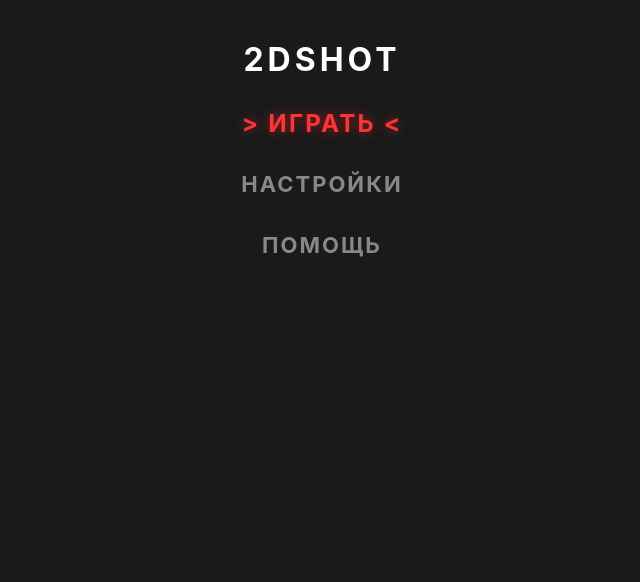
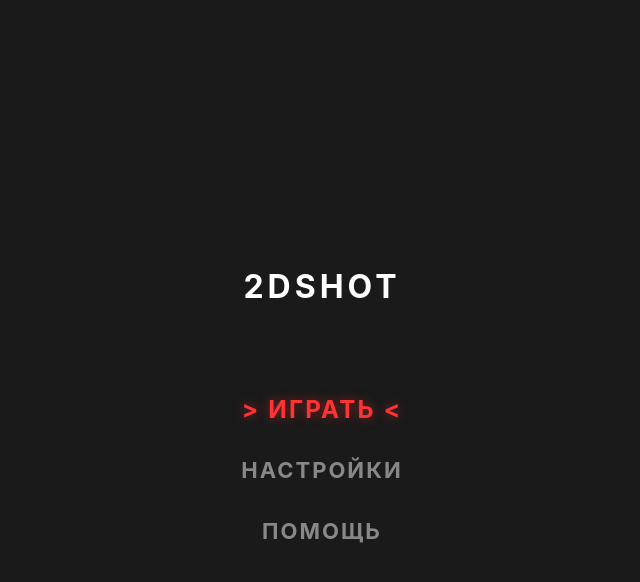
Before and after one commit to mark213364/2DSHOTGAME, a React (Vite) app: page / in a window 1280 px wide. Shown: the top 582 px of the page, without its empty margins (318-958 px from the left). Built offline with nearby package versions, Linux system fonts and the light colour scheme.

Commit message:
Update MainMenu.css

```diff
--- a/components/MainMenu.css
+++ b/components/MainMenu.css
@@ -1,4 +1,16 @@
-/* --- Базовые настройки меню --- */
+/* --- Базовые настройки меню (и анимация появления) --- */
+@keyframes fadeIn {
+  from { opacity: 0; }
+  to { opacity: 1; }
+}
+
+.screen-fade {
+  width: 100%;
+  height: 100%;
+  animation: fadeIn 0.4s ease-in-out;
+}
+
+/* --- Главное меню --- */
 .menu-container {
   display: flex;
   flex-direction: column;
@@ -6,25 +18,25 @@
   width: 100%;
   padding: 20px;
   box-sizing: border-box;
+  justify-content: center; /* Центрируем всё по вертикали */
+  align-items: center;     /* Центрируем по горизонтали */
 }
 
 .menu-title {
   text-align: center;
   font-size: 32px;
-  margin-top: 20px;
   letter-spacing: 4px;
   color: #fff;
   text-transform: uppercase;
+  margin-bottom: 80px; /* Отступ от заголовка до кнопок (смещает кнопки ниже центра) */
 }
 
 .menu-buttons {
   display: flex;
   flex-direction: column;
   gap: 15px;
-  margin-bottom: 40px;
   width: 100%;
   max-width: 300px;
-  align-self: center;
 }
 
 .menu-btn {
@@ -50,6 +62,7 @@
 /* --- Стили для экрана Помощи --- */
 .help-container {
   padding: 20px 15px;
+  justify-content: flex-start; /* Переопределяем, чтобы список был сверху */
 }
 
 .help-scroll-area {
@@ -58,6 +71,7 @@
   width: 100%;
   max-width: 400px;
   align-self: center;
+  margin-top: 20px;
   margin-bottom: 20px;
   scrollbar-width: none;
 }
@@ -93,3 +107,9 @@
   font-size: 14px;
   line-height: 1.4;
 }
+
+/* --- Кнопка "Назад" на экране помощи --- */
+.help-back-btn {
+  margin-top: auto; /* Прижимает кнопку к низу */
+  margin-bottom: 20px;
+}
```
